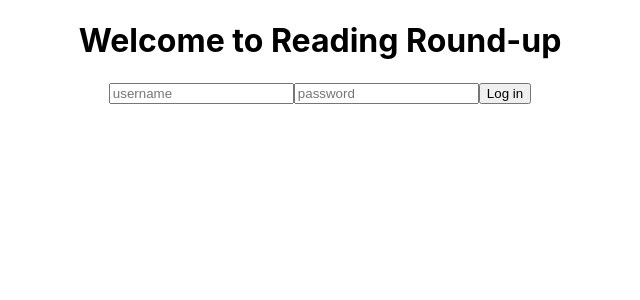
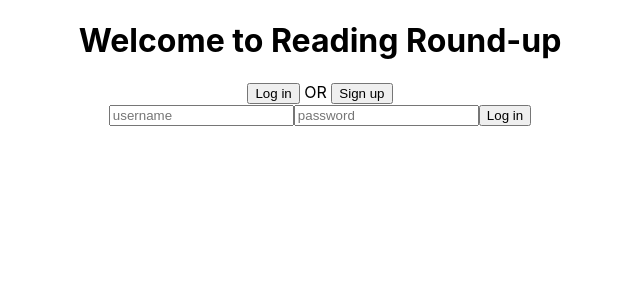
Before and after one commit to AlisonW417/reading-round-up, a React (Create React App) app in the folder reading-round-up-frontend/: page / in a window 1280 px wide. Shown: the top 300 px of the page, without its empty margins (320-960 px from the left). Built offline with nearby package versions, Linux system fonts and the light colour scheme; no server answers.

Commit message:
started adding routes

```diff
--- a/reading-round-up-frontend/package.json
+++ b/reading-round-up-frontend/package.json
@@ -9,6 +9,7 @@
     "react": "^17.0.2",
     "react-dom": "^17.0.2",
     "react-redux": "^7.2.4",
+    "react-router-dom": "^5.2.0",
     "react-scripts": "4.0.3",
     "redux": "^4.1.0",
     "redux-thunk": "^2.3.0",
--- a/reading-round-up-frontend/src/App.js
+++ b/reading-round-up-frontend/src/App.js
@@ -1,9 +1,12 @@
 import React from 'react';
 import './App.css';
 import Nav from './components/Nav'
+import Login from './components/Login'
+import Logout from './components/Logout'
 import MainContainer from './components/MainContainer'
 import { connect } from 'react-redux'
 import { getCurrentUser } from './actions/currentUser.js'
+import { Route } from 'react-router-dom'
 
 
 class App extends React.Component {
@@ -16,6 +19,7 @@ class App extends React.Component {
     return (
       <div className="App">
         <Nav />
+        <Route exact path='/login' component={Login} />
         <MainContainer />
       </div>
     );
--- a/reading-round-up-frontend/src/components/Nav.js
+++ b/reading-round-up-frontend/src/components/Nav.js
@@ -9,6 +9,7 @@ const Nav = (props) => {
     return (
         <div>
             { props.currentUser ? <h1>Welcome to Reading Round-up, {props.currentUser.attributes.username}</h1> : <h1>Welcome to Reading Round-up</h1> }
+            <button>Log in</button> OR <button>Sign up</button>
             { props.currentUser ? <Logout /> : <Login /> }
         </div>
     )
--- a/reading-round-up-frontend/src/index.js
+++ b/reading-round-up-frontend/src/index.js
@@ -5,11 +5,12 @@ import App from './App';
 import reportWebVitals from './reportWebVitals';
 import { Provider } from 'react-redux'
 import store from './store'
+import { BrowserRouter as Router } from 'react-router-dom'
 
 
 ReactDOM.render(
   <React.StrictMode>
-    <Provider store={ store }><App /></Provider>
+    <Provider store={ store }><Router><App /></Router></Provider>
   </React.StrictMode>,
   document.getElementById('root')
 );
```
Also changed, not shown: 2 other files (tests, documents, lock files or other folders).
